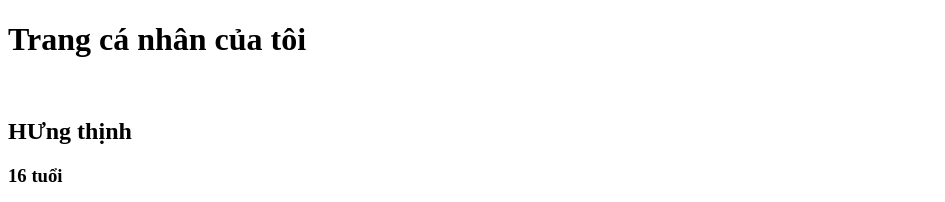
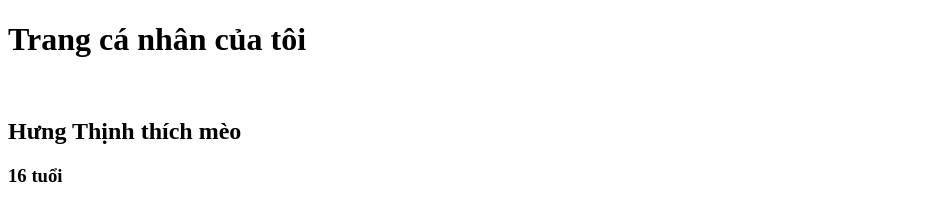
Before and after one commit to hungthinh176/web-linh-tinh, a plain HTML site: page index.html in a window 1280 px wide. Shown: the top 202 px of the page, without its empty margins (0-945 px from the left). Drawn offline with Linux system fonts and the light colour scheme.

Commit message:
update thong tin

```diff
--- a/index.html
+++ b/index.html
@@ -9,7 +9,7 @@
 <body>
     <h1>Trang cá nhân của tôi</h1>
     <img src="meo.webp" alt="">
-    <h2>HƯng thịnh</h2>
+    <h2>Hưng Thịnh thích mèo</h2>
     <h3>16 tuổi</h3>
     <h3>Sinh sống ở Hà Nội</h3>
     <a href="https://www.facebook.com/thuy.my.877995">fb mẹ tôi</a>
```
